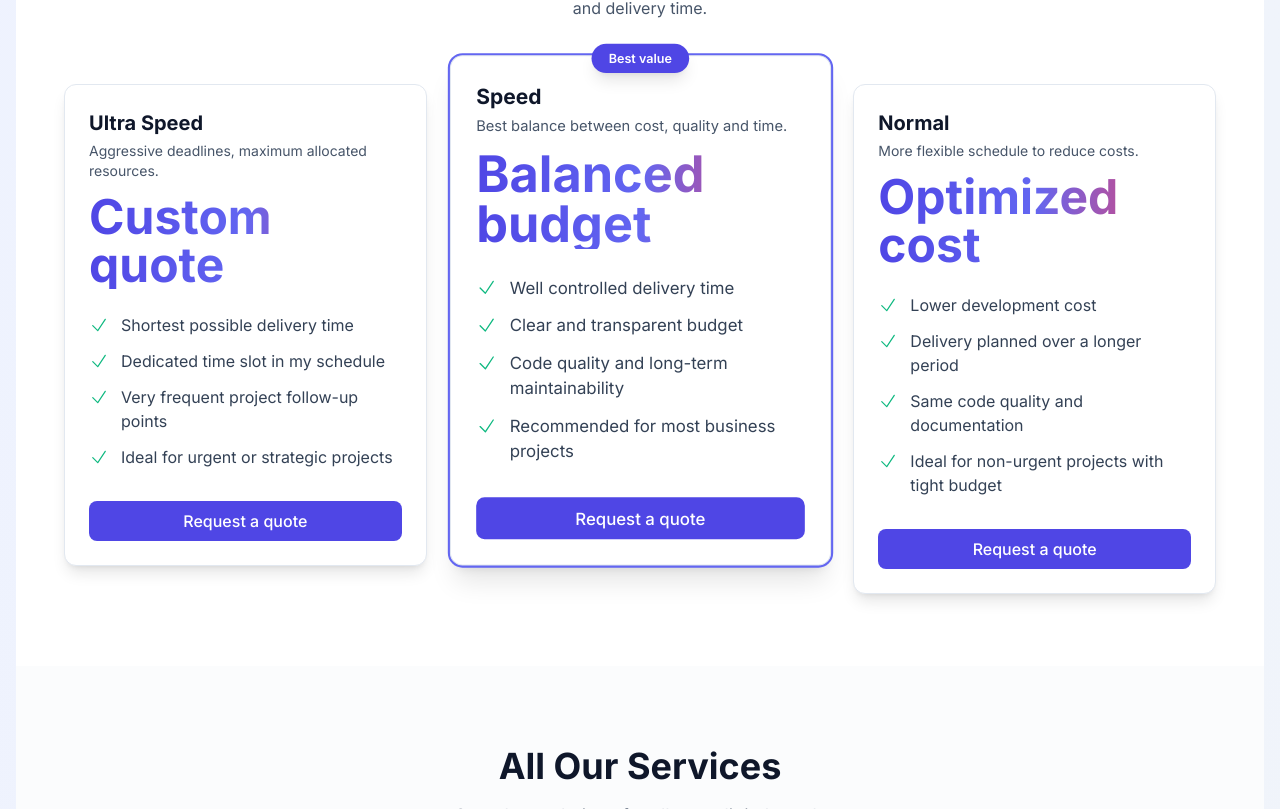
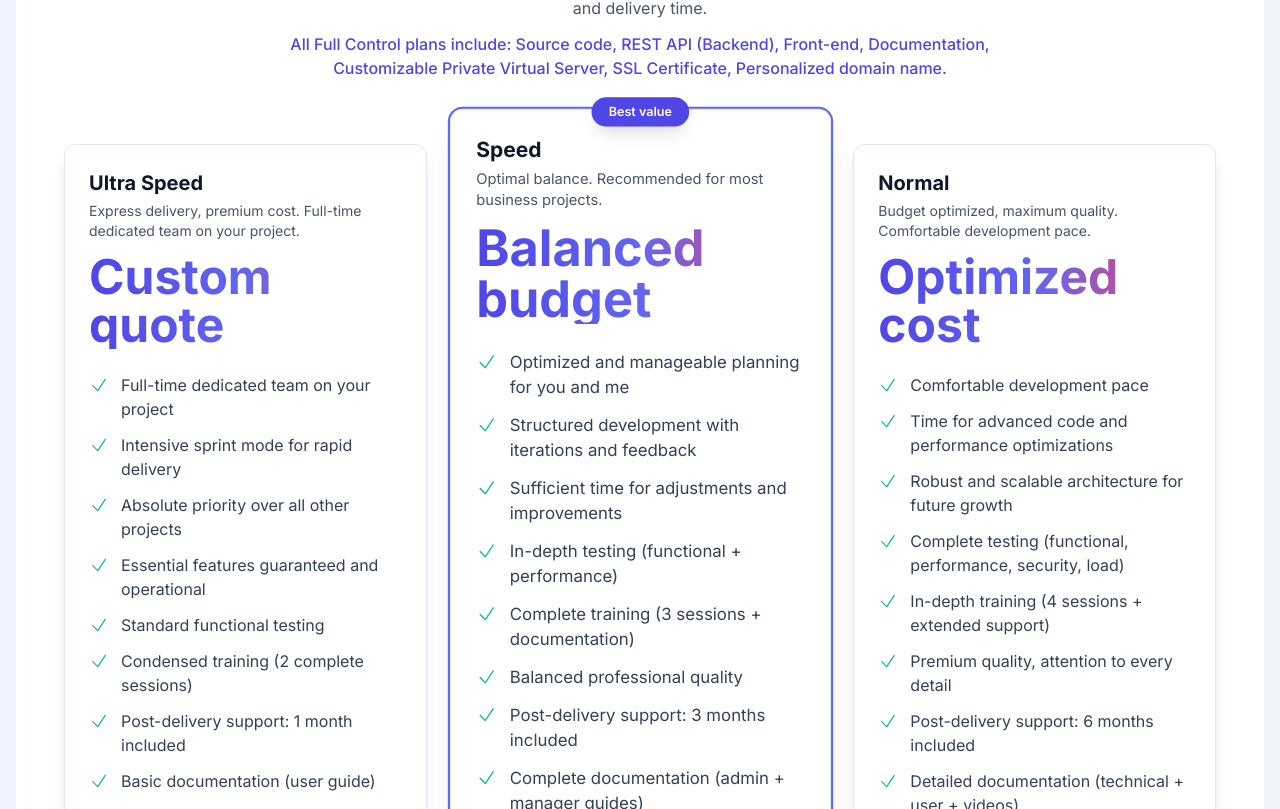
Before and after one commit to azerty-78/Ben-Djibril, a React (Vite) app: page /services in a window 1280 px wide. Shown: the part 1711-2520 px from the top of the page. Built offline with nearby package versions, Linux system fonts and the light colour scheme; no server answers.

Commit message:
feat: enhance ServiceDetailsDialog and ServicesPackages with new delivery time details, additional features for fullControl plans, and improved layout for better user experience

```diff
--- a/src/components/service/ServiceDetailsDialog.tsx
+++ b/src/components/service/ServiceDetailsDialog.tsx
@@ -69,12 +69,21 @@ function ServiceDetailsDialog({ open, planId, onClose }: ServiceDetailsDialogPro
   const name = t(`${baseKey}.name`)
   const price = t(`${baseKey}.price`)
   const priceUnit = category === 'saas' ? t(`${baseKey}.priceUnit`) : undefined
+  const deliveryTime = category === 'fullControl' ? t(`${baseKey}.deliveryTime`) : undefined
   const description = t(`${baseKey}.description`)
   const features = [
     t(`${baseKey}.feature1`),
     t(`${baseKey}.feature2`),
     t(`${baseKey}.feature3`),
     t(`${baseKey}.feature4`),
+    ...(category === 'fullControl'
+      ? [
+          t(`${baseKey}.feature5`),
+          t(`${baseKey}.feature6`),
+          t(`${baseKey}.feature7`),
+          t(`${baseKey}.feature8`),
+        ]
+      : []),
   ]
 
   const detailsBaseKey =
@@ -139,11 +148,18 @@ function ServiceDetailsDialog({ open, planId, onClose }: ServiceDetailsDialogPro
                       ? t('services.details.saas.priceLabel')
                       : t('services.details.fullControl.priceLabel')}
                   </span>
-                  <div className="flex items-baseline gap-1 leading-tight">
-                    <span className="text-base sm:text-lg font-semibold">{price}</span>
-                    {priceUnit && (
-                      <span className="text-xs sm:text-sm opacity-90 font-normal">
-                        {priceUnit}
+                  <div className="flex flex-col items-end gap-1">
+                    <div className="flex items-baseline gap-1 leading-tight">
+                      <span className="text-base sm:text-lg font-semibold">{price}</span>
+                      {priceUnit && (
+                        <span className="text-xs sm:text-sm opacity-90 font-normal">
+                          {priceUnit}
+                        </span>
+                      )}
+                    </div>
+                    {deliveryTime && (
+                      <span className="text-[0.65rem] sm:text-xs opacity-80">
+                        {deliveryTime}
                       </span>
                     )}
                   </div>
@@ -208,6 +224,24 @@ function ServiceDetailsDialog({ open, planId, onClose }: ServiceDetailsDialogPro
                         <span className="text-xs sm:text-sm text-secondary-700 dark:text-secondary-200 leading-relaxed">{t(`${baseKey}.annualSaving`)}</span>
                       </li>
                     </ul>
+                  </div>
+                </div>
+              </div>
+            )}
+
+            {category === 'fullControl' && (
+              <div className="border border-primary-200 dark:border-primary-800 rounded-xl p-4 sm:p-5 md:p-6 bg-gradient-to-br from-primary-50/80 to-primary-100/40 dark:from-primary-900/20 dark:to-primary-800/10">
+                <div className="flex items-start gap-3 mb-3 sm:mb-4">
+                  <div className="flex-shrink-0 w-8 h-8 sm:w-10 sm:h-10 rounded-lg bg-primary-600/10 dark:bg-primary-400/20 flex items-center justify-center">
+                    <CheckCircleIcon className="w-5 h-5 sm:w-6 sm:h-6 text-primary-600 dark:text-primary-400" />
+                  </div>
+                  <div className="flex-1">
+                    <h3 className="text-sm sm:text-base md:text-lg font-bold text-secondary-900 dark:text-white mb-3">
+                      {t('services.details.fullControl.deliverablesTitle')}
+                    </h3>
+                    <p className="text-xs sm:text-sm text-secondary-700 dark:text-secondary-200 leading-relaxed">
+                      {t('services.details.fullControl.deliverables')}
+                    </p>
                   </div>
                 </div>
               </div>
--- a/src/components/service/ServicesPackages.tsx
+++ b/src/components/service/ServicesPackages.tsx
@@ -180,6 +180,9 @@ function ServicesPackages() {
             <p className="text-secondary-600 dark:text-secondary-300 max-w-3xl mx-auto">
               {t('services.fullControlSubtitle')}
             </p>
+            <p className="text-sm sm:text-base text-primary-600 dark:text-primary-400 font-medium mt-3 max-w-3xl mx-auto">
+              {t('services.fullControlDeliveryNote')}
+            </p>
           </div>
 
           <div className="max-w-6xl mx-auto mt-6 md:mt-8">
@@ -198,6 +201,10 @@ function ServicesPackages() {
                     t('services.fullControl.speed.feature2'),
                     t('services.fullControl.speed.feature3'),
                     t('services.fullControl.speed.feature4'),
+                    t('services.fullControl.speed.feature5'),
+                    t('services.fullControl.speed.feature6'),
+                    t('services.fullControl.speed.feature7'),
+                    t('services.fullControl.speed.feature8'),
                   ]}
                   popular
                   popularLabel={t('services.bestValue')}
@@ -218,9 +225,13 @@ function ServicesPackages() {
                     t('services.fullControl.ultraSpeed.feature2'),
                     t('services.fullControl.ultraSpeed.feature3'),
                     t('services.fullControl.ultraSpeed.feature4'),
+                    t('services.fullControl.ultraSpeed.feature5'),
+                    t('services.fullControl.ultraSpeed.feature6'),
+                    t('services.fullControl.ultraSpeed.feature7'),
+                    t('services.fullControl.ultraSpeed.feature8'),
                   ]}
                   cta={t('services.requestQuote')}
-                  onClick={() => setSelectedPlan('full-ultraSpeed')}
+                  onClick={() => handlePlanClick('full-ultraSpeed')}
                 />
               </div>
 
@@ -235,6 +246,10 @@ function ServicesPackages() {
                     t('services.fullControl.normal.feature2'),
                     t('services.fullControl.normal.feature3'),
                     t('services.fullControl.normal.feature4'),
+                    t('services.fullControl.normal.feature5'),
+                    t('services.fullControl.normal.feature6'),
+                    t('services.fullControl.normal.feature7'),
+                    t('services.fullControl.normal.feature8'),
                   ]}
                   cta={t('services.requestQuote')}
                   onClick={() => handlePlanClick('full-normal')}
--- a/src/i18n/index.ts
+++ b/src/i18n/index.ts
@@ -129,33 +129,49 @@ export const resources = {
         },
         fullControlTitle: 'Full Control – Ownership & Transparency',
         fullControlSubtitle: 'You own the source code and all intellectual property. We optimize the balance between cost, quality and delivery time.',
+        fullControlDeliveryNote: 'All Full Control plans include: Source code, REST API (Backend), Front-end, Documentation, Customizable Private Virtual Server, SSL Certificate, Personalized domain name.',
         fullControl: {
           ultraSpeed: {
             name: 'Ultra Speed',
             price: 'Custom quote',
-            description: 'Aggressive deadlines, maximum allocated resources.',
-            feature1: 'Shortest possible delivery time',
-            feature2: 'Dedicated time slot in my schedule',
-            feature3: 'Very frequent project follow-up points',
-            feature4: 'Ideal for urgent or strategic projects',
+            deliveryTime: '65 days',
+            description: 'Express delivery, premium cost. Full-time dedicated team on your project.',
+            feature1: 'Full-time dedicated team on your project',
+            feature2: 'Intensive sprint mode for rapid delivery',
+            feature3: 'Absolute priority over all other projects',
+            feature4: 'Essential features guaranteed and operational',
+            feature5: 'Standard functional testing',
+            feature6: 'Condensed training (2 complete sessions)',
+            feature7: 'Post-delivery support: 1 month included',
+            feature8: 'Basic documentation (user guide)',
           },
           speed: {
             name: 'Speed',
             price: 'Balanced budget',
-            description: 'Best balance between cost, quality and time.',
-            feature1: 'Well controlled delivery time',
-            feature2: 'Clear and transparent budget',
-            feature3: 'Code quality and long-term maintainability',
-            feature4: 'Recommended for most business projects',
+            deliveryTime: '110 days',
+            description: 'Optimal balance. Recommended for most business projects.',
+            feature1: 'Optimized and manageable planning for you and me',
+            feature2: 'Structured development with iterations and feedback',
+            feature3: 'Sufficient time for adjustments and improvements',
+            feature4: 'In-depth testing (functional + performance)',
+            feature5: 'Complete training (3 sessions + documentation)',
+            feature6: 'Balanced professional quality',
+            feature7: 'Post-delivery support: 3 months included',
+            feature8: 'Complete documentation (admin + manager guides)',
           },
           normal: {
             name: 'Normal',
             price: 'Optimized cost',
-            description: 'More flexible schedule to reduce costs.',
-            feature1: 'Lower development cost',
-            feature2: 'Delivery planned over a longer period',
-            feature3: 'Same code quality and documentation',
-            feature4: 'Ideal for non-urgent projects with tight budget',
+            deliveryTime: '180 days',
+            description: 'Budget optimized, maximum quality. Comfortable development pace.',
+            feature1: 'Comfortable development pace',
+            feature2: 'Time for advanced code and performance optimizations',
+            feature3: 'Robust and scalable architecture for future growth',
+            feature4: 'Complete testing (functional, performance, security, load)',
+            feature5: 'In-depth training (4 sessions + extended support)',
+            feature6: 'Premium quality, attention to every detail',
+            feature7: 'Post-delivery support: 6 months included',
+            feature8: 'Detailed documentation (technical + user + videos)',
           },
         },
         details: {
@@ -199,6 +215,9 @@ export const resources = {
             stopTitle: 'If you stop the collaboration',
             stop:
               'You keep the delivered code and associated documentation according to the signed contract. You can continue the project with your internal team or another provider without losing control of your software.',
+            deliverablesTitle: 'What is included in all Full Control plans?',
+            deliverables:
+              'All Full Control plans include: Source code (100% your property), REST API (Backend), Front-end, Complete documentation, Customizable Private Virtual Server, SSL Certificate, Personalized domain name. Automatic backups, maximum security (HTTPS, JWT, anti-piracy protection), clear and protective contracts, warranty period included (1 to 6 months depending on plan).',
           },
           helper:
             'This overview is not a legal contract, but a clear explanation of how the model works. We finalize everything together when we discuss your project.',
@@ -371,33 +390,49 @@ export const resources = {
         },
         fullControlTitle: 'Full Control – Propriété & Transparence',
         fullControlSubtitle: 'Vous détenez le code source et tous les droits. On optimise le triangle coût, qualité et temps en fonction de vos priorités.',
+        fullControlDeliveryNote: 'Tous les forfaits Full Control incluent : Code source, API REST (Backend), Front-end, Documentation, Serveur Virtuel Privé (Personnalisable), Certificat SSL, Nom de domaine personnalisé.',
         fullControl: {
           ultraSpeed: {
             name: 'Ultra Speed',
             price: 'Devis sur mesure',
-            description: 'Délais agressifs, ressources maximales dédiées.',
-            feature1: 'Temps de livraison le plus court possible',
-            feature2: 'Créneau dédié dans mon planning',
-            feature3: 'Points de suivi projet très fréquents',
-            feature4: 'Idéal pour les projets urgents ou stratégiques',
+            deliveryTime: '65 jours',
+            description: 'Livraison express, coût premium. Équipe dédiée à temps plein sur votre projet.',
+            feature1: 'Équipe dédiée à temps plein sur votre projet',
+            feature2: 'Mode sprint intensif pour livraison rapide',
+            feature3: 'Priorité absolue sur tous les autres projets',
+            feature4: 'Fonctionnalités essentielles garanties et opérationnelles',
+            feature5: 'Tests fonctionnels standards',
+            feature6: 'Formation condensée (2 sessions complètes)',
+            feature7: 'Support post-livraison : 1 mois inclus',
+            feature8: 'Documentation basique (guide utilisateur)',
           },
           speed: {
             name: 'Speed',
             price: 'Budget équilibré',
-            description: 'Meilleur équilibre entre coût, qualité et délais.',
-            feature1: 'Délai de livraison bien maîtrisé',
-            feature2: 'Budget clair et transparent',
-            feature3: 'Qualité de code et maintenabilité long terme',
-            feature4: 'Recommandé pour la plupart des projets métier',
+            deliveryTime: '110 jours',
+            description: 'Équilibre optimal. Recommandé pour la plupart des projets métier.',
+            feature1: 'Planning optimisé et gérable pour vous et pour moi',
+            feature2: 'Développement structuré avec itérations et feedback',
+            feature3: 'Temps suffisant pour ajustements et améliorations',
+            feature4: 'Tests approfondis (fonctionnels + performance)',
+            feature5: 'Formation complète (3 sessions + documentation)',
+            feature6: 'Qualité professionnelle équilibrée',
+            feature7: 'Support post-livraison : 3 mois inclus',
+            feature8: 'Documentation complète (guides admin + gestionnaire)',
           },
           normal: {
             name: 'Normal',
             price: 'Coût optimisé',
-            description: 'Planning plus souple pour réduire les coûts.',
-            feature1: 'Coût de développement plus faible',
-            feature2: 'Livraison prévue sur une période plus longue',
-            feature3: 'Même qualité de code et documentation',
-            feature4: 'Idéal pour les projets non urgents avec budget serré',
+            deliveryTime: '180 jours',
+            description: 'Budget optimisé, qualité maximale. Rythme de développement confortable.',
+            feature1: 'Rythme de développement confortable',
+            feature2: 'Temps pour optimisations poussées du code et performances',
+            feature3: 'Architecture robuste et scalable pour croissance future',
+            feature4: 'Tests complets (fonctionnels, performance, sécurité, charge)',
+            feature5: 'Formation approfondie (4 sessions + support étendu)',
+            feature6: 'Qualité premium, attention aux moindres détails',
+            feature7: 'Support post-livraison : 6 mois inclus',
+            feature8: 'Documentation détaillée (technique + utilisateur + vidéos)',
           },
         },
         details: {
```
